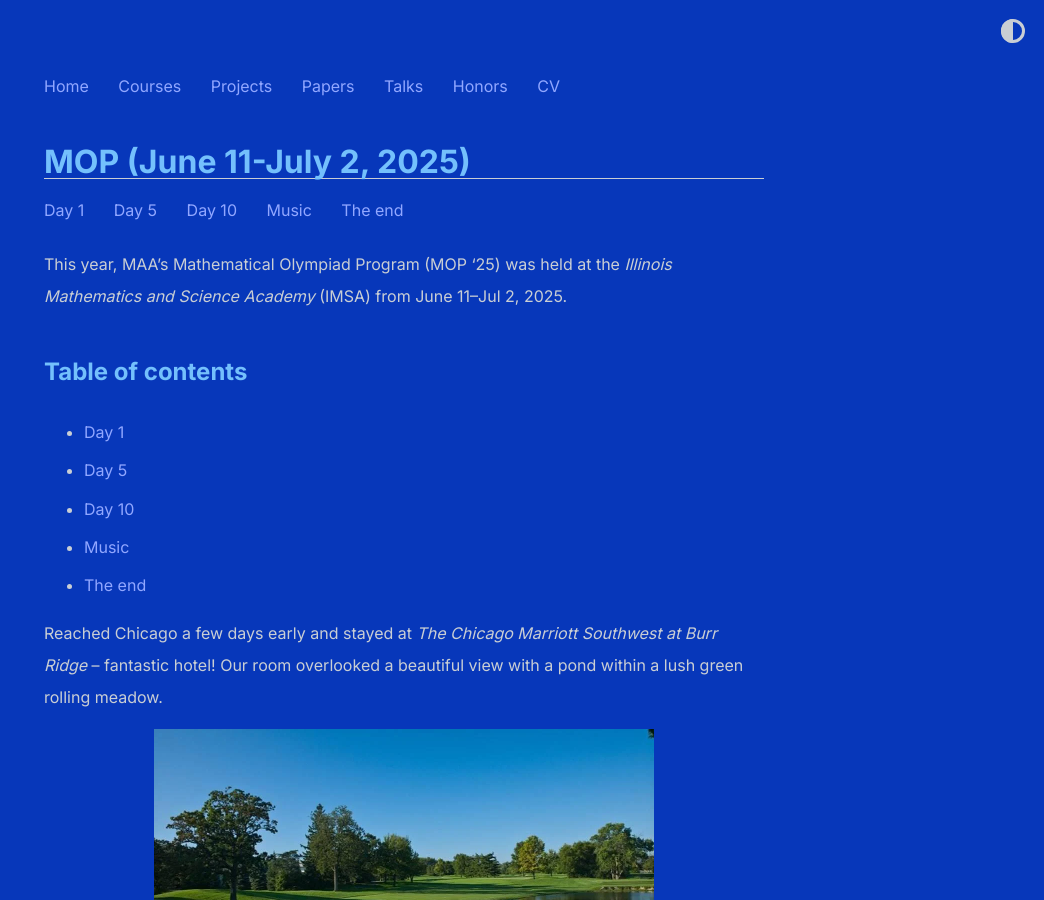
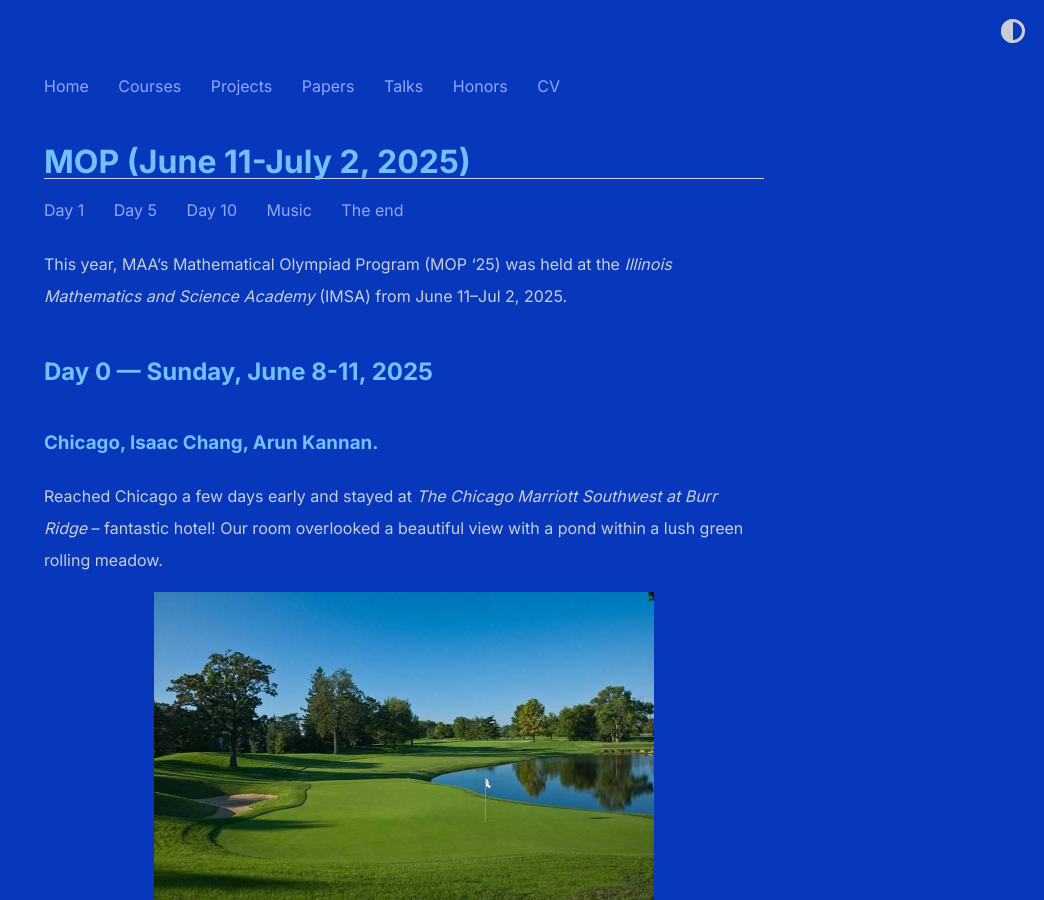
Before and after one commit to shihankanungo/shihankanungo.github.io, a Jekyll site: the page built from mop.md, in a window 1280 px wide and 900 px high. Shown: the whole window, without its empty margins (236-1280 px from the left). Built offline with Jekyll 4.4.1, drawn with Linux system fonts in a browser that asks for light colours.

Commit message:
Update mop.md

```diff
--- a/mop.md
+++ b/mop.md
@@ -6,12 +6,10 @@ title: MOP (June 11-July 2, 2025)
 
 This year, MAA’s Mathematical Olympiad Program (MOP '25) was held at the *Illinois Mathematics and Science Academy* (IMSA) from June 11--Jul 2, 2025.
 
-## Table of contents
-- [Day 1](#day-1--wednesday-june-11-2025)
-- [Day 5](#day-5--sunday-june-15-2025)
-- [Day 10](#day-10--friday-june-20-2025)
-- [Music](#music)
-- [The end](#the-end)
+
+## Day 0 &mdash; Sunday, June 8-11, 2025
+
+### Chicago, Isaac Chang, Arun Kannan.
 
 Reached Chicago a few days early and stayed at *The Chicago Marriott Southwest at Burr Ridge* – fantastic hotel! Our room overlooked a beautiful view with a pond within a lush green rolling meadow.
 
```
